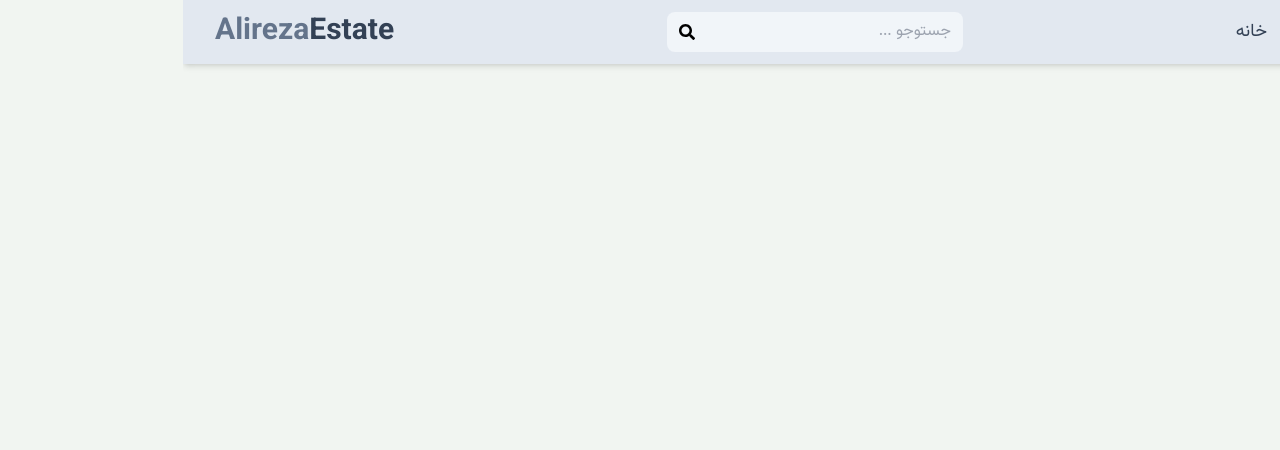
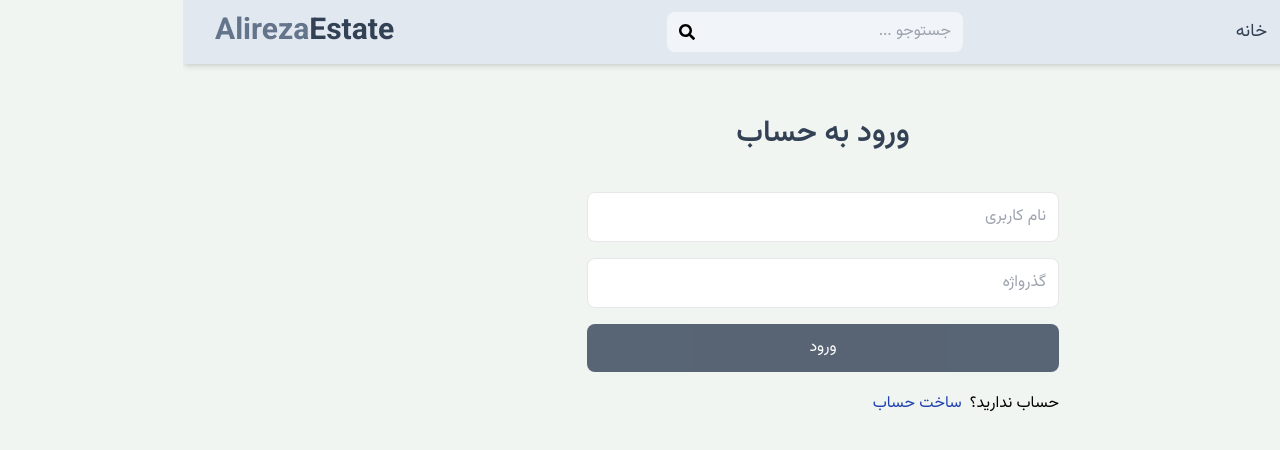
Before and after one commit to Alireza-ghanbari/mern-estate-farsi, a React (Vite) app in the folder client/: page /sign-in in a window 1280 px wide. Shown: the top 450 px of the page. Built offline with nearby package versions, Linux system fonts and the light colour scheme.

Commit message:
complete sign-in page functionality

```diff
--- a/client/src/pages/SignIn.jsx
+++ b/client/src/pages/SignIn.jsx
@@ -1,7 +1,84 @@
-import React from 'react'
+import React, { useState } from "react";
+import { Link, useNavigate } from "react-router-dom";
+import { PulseLoader } from "react-spinners";
 
 export default function SignIn() {
+  const [formData, setFormData] = useState({});
+  const [error, setError] = useState(null);
+  const [loading, setLoading] = useState(false);
+
+  const navigate = useNavigate();
+
+  const handleChange = (e) => {
+    setFormData({
+      ...formData,
+      [e.target.id]: e.target.value,
+    });
+  };
+  const handleSubmit = async (e) => {
+    e.preventDefault();
+    try {
+      setLoading(true);
+      const res = await fetch("/api/auth/signin", {
+        method: "POST",
+        headers: {
+          "Content-Type": "application/json",
+        },
+        body: JSON.stringify(formData),
+      });
+      const data = await res.json();
+      if (data.error) {
+        setLoading(false);
+        setError(data.error);
+        return;
+      }
+      setLoading(false);
+      setError(null);
+      navigate("/");
+    } catch (error) {
+      setLoading(false);
+      setError(error.message);
+    }
+  };
   return (
-    <div>SignIn</div>
-  )
+    <div className="p-3 px-5 max-w-lg mx-auto">
+      <h1 className="text-3xl text-center font-semibold my-10 text-slate-700">
+        ورود به حساب
+      </h1>
+      <form onSubmit={handleSubmit} className="flex flex-col gap-4">
+        <input
+          type="text"
+          id="username"
+          placeholder="نام کاربری"
+          className="border p-3 rounded-lg"
+          onChange={handleChange}
+        />
+        <input
+          type="password"
+          id="password"
+          placeholder="گذرواژه"
+          className="border p-3 rounded-lg"
+          onChange={handleChange}
+        />
+
+        <button
+          disabled={
+            loading ||
+            !formData.username ||
+            !formData.password
+          }
+          className="bg-slate-700 text-white p-3 rounded-lg hover:opacity-95 disabled:opacity-80 flex items-center justify-center min-h-12"
+        >
+          {loading ? <PulseLoader size={10} /> : "ورود"}
+        </button>
+      </form>
+      <div className="flex gap-2 mt-5">
+        <p>حساب ندارید؟</p>
+        <Link to={"/sign-up"}>
+          <span className="text-blue-800 hover:text-blue-700">ساخت حساب</span>
+        </Link>
+      </div>
+      {error && <p className="text-red-500 mt-5">{error}</p>}
+    </div>
+  );
 }
```
